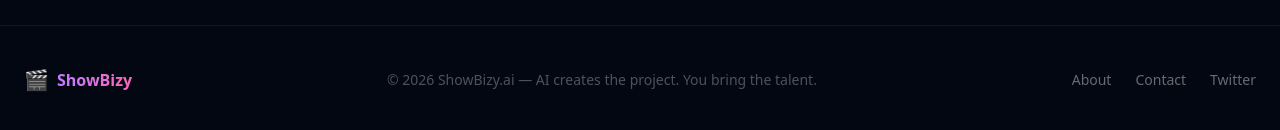
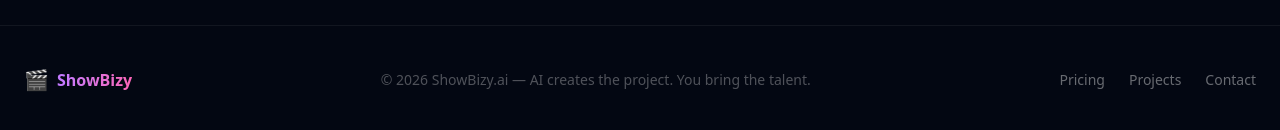
Before and after one commit to yogi05-hash/showbizy, a Next.js app: page / in a window 1280 px wide. Shown: the part 5364-5494 px from the top of the page. Built offline with nearby package versions, Linux system fonts and the light colour scheme.

Commit message:
Fix broken links: remove /about, /contact, /profile/edit

```diff
--- a/app/dashboard/page.tsx
+++ b/app/dashboard/page.tsx
@@ -296,7 +296,7 @@ function DashboardPage() {
                     )}
                   </div>
                   <p className="text-white/40 text-sm">{user.city || 'Location not set'}</p>
-                  <Link href="/profile/edit" className="text-xs text-purple-400 hover:text-purple-300 transition">
+                  <Link href="/dashboard" className="text-xs text-purple-400 hover:text-purple-300 transition">
                     Edit profile →
                   </Link>
                 </div>
--- a/app/page.tsx
+++ b/app/page.tsx
@@ -643,9 +643,9 @@ export default function Home() {
             © 2026 ShowBizy.ai — AI creates the project. You bring the talent.
           </p>
           <div className="flex gap-6 text-sm">
-            <Link href="/about" className="text-white/40 hover:text-white transition">About</Link>
-            <Link href="/contact" className="text-white/40 hover:text-white transition">Contact</Link>
-            <Link href="https://twitter.com/showbizyai" className="text-white/40 hover:text-white transition">Twitter</Link>
+            <Link href="/pricing" className="text-white/40 hover:text-white transition">Pricing</Link>
+            <Link href="/projects" className="text-white/40 hover:text-white transition">Projects</Link>
+            <Link href="mailto:hello@bilabs.ai" className="text-white/40 hover:text-white transition">Contact</Link>
           </div>
         </div>
       </footer>
```
